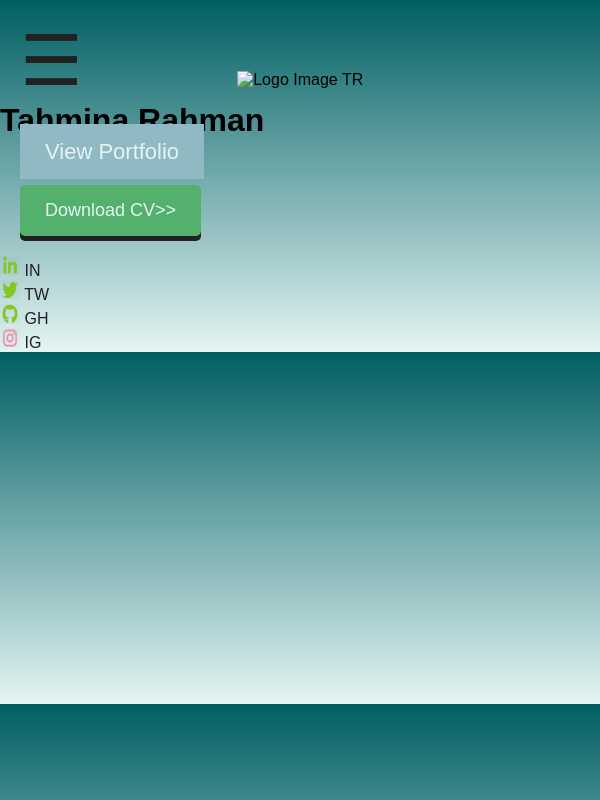
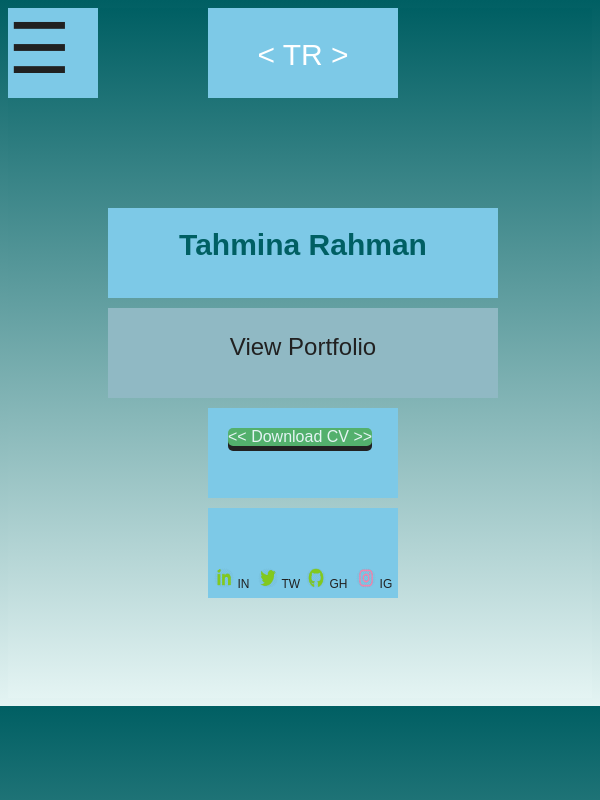
Before and after one commit to Tahmina3/Portfolio-2020, a plain HTML site: page index.html in a window 600 px wide. Drawn offline with Linux system fonts and the light colour scheme.

Commit message:
used grid layout mobile

```diff
--- a/index.html
+++ b/index.html
@@ -11,49 +11,57 @@
   </head>
   <body>
     <!--Navigation Bar -->
-    <span class="open" onclick="openNavbar()">&#9776;</span>
+  <div class="grid">
+    <div class="box">
+      <span class="open menu" onclick="openNavbar()">&#9776;</span>
       <div id="navbar" class="overlay">
         <a href="javascript:void(0);" onclick="closeNavbar()" class="close">&#x2715;</a>
         <div class="overlay-content">
           <a href="index.html">Home</a>
-        <a href="javascript:void(o);">About</a>
+          <a href="javascript:void(o)">About</a>
           <a href="javascript:void(o);">Work</a>
           <a href="javascript:void(o);">Contact</a>
         </div>
       </div>
+    </div>
 
-    <img src="images/logo.jpg" alt="Logo Image TR" class="logo">
-
+    <div class="box logo">
+      < TR >
+    </div>
 
     <h2 class="hidden">Hi! Welcome </h2>
     <h2 class="hidden"> This is Tahmina, it's me... </h2>
-<div>
 
+<div class="box name">
             <h1 class="name"> Tahmina Rahman </h1>
+  </div>
 
         <img src="images/150.png" alt="Tahmina's Photo" class="circle, hidden">
 
-    <a href="about.html" class="viewportfolio"> View Portfolio </a>
+      <div class="box viewportfolio">
+          <a href="about.html" class="viewp"> View Portfolio </a>
       </div>
 
-   <div>
-   <a href="https://www.figma.com/file/WYUTNiPFgrMbc8vTQ2Z5Li/my-cv?node-id=0%3A1" target="_blank" class="buttons btn"> Download CV>> </a>
+        <div class="box download">
+          <a href="https://www.figma.com/file/WYUTNiPFgrMbc8vTQ2Z5Li/my-cv?node-id=0%3A1" target="_blank" class="buttons btn"> <<  Download CV  >> </a>
         </div>
 
-    <!-- Footer  -->
+        <div class="box socialmedia">
+
           <footer class="footer">
-    <!--  <div class=""> &copy; 2020 Designed and Developed by Tahmina Rahman </div> -->
-
-      <!-- Social media link with their icons and name
-        Facebook   https://www.flaticon.com/free-icon/facebook_124010#term=facebook&page=1&position=7 -->
+              <!-- Social media link with their icons and name -->
               <div class= "">
-        <ul>
-          <li class="social"> <a class="sociallink" href="https://www.linkedin.com/in/tahmina-rahman-754491141/" target="_blank"> <img src="images/in.png" alt="LinkedIn icon" class="socialicon"> IN </a> </li>
-          <li class="social"> <a class="sociallink" href="https://twitter.com/tahmina97310758" target="_blank"> <img src="images/tw.png" alt=" icon" class="socialicon"> TW </a> </li>
-          <li class="social"> <a class="sociallink" href="https://www.github.com/Tahmina3" target="_blank"> <img src="images/gh.png" alt=" icon" class="socialicon"> GH </a> </li>
-          <li class="social"> <a class="sociallink" href="https://www.instagram.com/tahminar6/" target="_blank"> <img src="images/ig.png" alt=" icon" class="socialicon"> IG </a> </li>
+                <ul class="sul">
+                  <li class="sociallist"> <a class="sociallink" href="https://www.linkedin.com/in/tahmina-rahman-754491141/" target="_blank"> <img src="images/in.png" alt="LinkedIn icon" class="socialicon"> IN </a> </li>
+                  <li class="sociallist"> <a class="sociallink" href="https://twitter.com/tahmina97310758" target="_blank"> <img src="images/tw.png" alt=" icon" class="socialicon"> TW </a> </li>
+                  <li class="sociallist"> <a class="sociallink" href="https://www.github.com/Tahmina3" target="_blank"> <img src="images/gh.png" alt=" icon" class="socialicon"> GH </a> </li>
+                  <li class="sociallist"> <a class="sociallink" href="https://www.instagram.com/tahminar6/" target="_blank"> <img src="images/ig.png" alt=" icon" class="socialicon"> IG </a> </li>
                 </ul>
               </div>
             </footer>
+        </div>
+
+
+  </div>
   </body>
   </html>
--- a/styles.css
+++ b/styles.css
@@ -6,40 +6,44 @@ body   {
     overflow-x: hidden;                                        /* source: Nick Craver https://stackoverflow.com/questions/2594389/hide-html-horizontal-but-not-vertical-scrollbar*/
     background: linear-gradient(0deg, rgba(228,244,243,1) 0%, rgba(0,95,99,1) 100%);
     text-align: justify;                                       /*justify the text*/
-    font-family: 'Raleway', sans-serif;                        /**/
+    font-family: 'Raleway', sans-serif;
+    height: 100%;
 }
 
-        /*
-.title {
-     width: 100%;
-     margin-top: 0px;
-     background-color: #e4f4f3;
-     color: #005F63;
-     text-align: center;
-     font-size: 40px;
+.grid {
+  display: grid;
+  grid-gap: 10px;
+  grid-template-columns: repeat(10, 90px ) ;
+  grid-template-rows: repeat(7, 90px ) ;
+  background: linear-gradient(0deg, rgba(228,244,243,1) 0%, rgba(0,95,99,1) 100%);
 }
-*/
+
+.box {
+  background-color: rgb(125, 201, 231);
+  color: #fff;
+}
+
 
 
 @media (min-width: 481px) and (max-width: 767px) {
 
-
+/*
 * {
   padding: 0;
   margin: 0;
   box-sizing: border-box;
-}
+} */
 
 /* Humburger menu https://codepen.io/renato2016/pen/yLBxrWp */
 .open,
 .close {
   display: inline-block;
-  padding: 20px 0 0 20px;
   cursor: pointer;
   font-size: 70px;
   color: #212121;
   text-decoration: none;
   transition: 0.5s;
+  width:100%;
 }
 
 .overlay {
@@ -51,6 +55,7 @@ body   {
   overflow-x: hidden;
   height: 100%;
   transition: 0.5s;
+  padding-top: 10px;
 }
 
 .overlay-content {
@@ -64,7 +69,7 @@ body   {
   color: #E4F4F3 ;
   display: block;
   padding: 10px;
-  margin-bottom: 4px;
+  /*margin-bottom: 4px;*/
   text-decoration: none;
   transition: 0.3s;
   position: relative;
@@ -90,21 +95,62 @@ body   {
 }
 
 .logo {
+  grid-column: 3 / 5 ;
   position: relative;
-margin-left: 25%;
+  font-size: 30px;
+  text-align: center;
+  padding-top: 30px;
 }
 
 
 .hidden {
-    display: none;
+  display: none;
 }
 
+.name {
+  grid-column: 2 / 6 ;
+  grid-row: 3 ;
+  font-size: 30px;
+  color: #005F63;
+  text-align: center;
+}
+
+
+.viewportfolio {
+  padding-top: 25px;
+  background-color: rgb(144, 185, 196) ;
+  font-size: 24px;
+  text-align: center;
+  /*box-shadow: #212121 ; */
+  grid-column: 2 / 6 ;
+  grid-row: 4 ;
+}
+
+.viewportfolio:hover {
+  background-color: #53B06D ;
+}
+
+
+.viewp {
+  text-decoration: none;
+  color: #212121 ;
+  text-align: center;
+}
+
+.download {
+  grid-column: 3 / 5;
+  grid-row: 5;
+
+  }
+
+  .download :hover {
+    font-size: 30px;
+  }
 
 /* For buttons styles https://codepen.io/benngagne/pen/bCkyr*/
 .buttons {
     border-radius: 5px;
-    padding: 15px 25px;
-    font-size: 18px;
+    font-size: 16px;
     text-decoration: none;
     margin: 20px;
     color: #E4F4F3 ;
@@ -129,28 +175,8 @@ margin-left: 25%;
     font-style: bold;
   }
 
-  .viewportfolio {
-    padding: 15px 25px;
-    font-size: 22px;
-    text-decoration: none;
-    margin: 20px;
-    color: #E4F4F3 ;
-    background-color: rgb(144, 185, 196) ;
-    box-shadow: #212121 ;
-  }
-
-  .viewportfolio:hover {
-    background-color: #53B06D ;
-
-  }
-
 
 /* Social media links */
-
-.social  {
-
-}
-
 .sociallink  {
 text-decoration: none;
 color: #212121;
@@ -159,13 +185,32 @@ text-align: center;
 }
 
 /* when the mouse is over the social media links*/
-.socialli .sociallink:hover {
+.socialmedia {
+  grid-column: 3 / 5;
+  grid-row: 6;
+  padding-top: 60px;
+  }
 
+  .sul {
+    list-style-type: none;
+    margin: 0;
+    padding: 0;
+    overflow: hidden;
+    width: 100%;
+    }
+
+.sociallist .sociallink {
+  list-style-type: none;
+  overflow: hidden;
+  font-size: 12px;
+  width: 25%;
+  float: left;
 }
 
 .socialicon{
 width: 20px;
 height: 20px;
+border-radius: 50%;
 }
 
 
@@ -260,6 +305,9 @@ margin-left: 25%;
 
 .name {
   display: none;
+  grid-row-start: 4;
+  grid-column: 2/8;
+
 }
 
 .circle {
```
Lines whose indentation alone changed are shown as unchanged.
